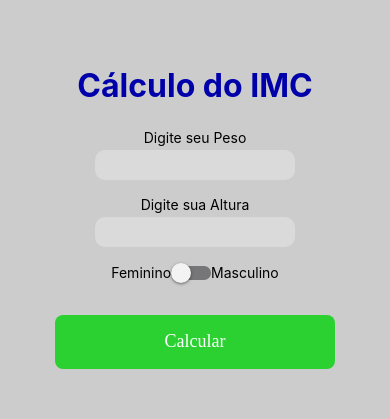
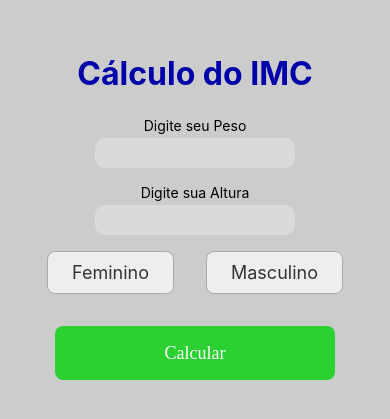
Before and after one commit to RafaCGM/app_health, a React Native app: screen /CalculoIMC in a window 390 px wide. Shown: the part 205-624 px from the top of the page. Built offline with nearby package versions, Linux system fonts and the light colour scheme.

Commit message:
Tirei o Alerta e coloquei o TouchableOpacity que é praticamente um botão para selecionar o masculino e feminino

```diff
--- a/src/screens/CalculoIMC.js
+++ b/src/screens/CalculoIMC.js
@@ -1,75 +1,103 @@
-import { View, Text, TextInput, Button, StyleSheet, Switch, TouchableOpacity, Alert} from "react-native";
-import {useState} from "react";
+import { View, Text, TextInput, StyleSheet, TouchableOpacity } from "react-native";
+import { useState } from "react";
 
-function CalculoIMCScreen(){
+function CalculoIMCScreen() {
     const [peso, setPeso] = useState('');
     const [altura, setAltura] = useState('');
-    const [genero, setGenero] = useState(false);
-    const toggleSwitch = () => setGenero(previousState => !previousState);
+    const [genero, setGenero] = useState(null); // null, 'F', 'M'
+    const [resultado, setResultado] = useState('');
+
+    const handleGenero = (g) => setGenero(g);
 
     const handleCalcular = () => {
         if (!peso || !altura) {
-            Alert.alert("Erro", "Preencha peso e altura corretamente.");
+            setResultado("Preencha peso e altura corretamente.");
             return;
         }
         const psNum = parseFloat(peso);
         const altNum = parseFloat(altura) / 100;
         if (!psNum || !altNum) {
-            Alert.alert("Erro", "Valores inválidos.");
+            setResultado("Valores inválidos.");
             return;
         }
         const imc = psNum / (altNum * altNum);
 
+        let classificacao = "";
         if (imc < 16)
-            return Alert.alert("Magreza Grave", `Seu IMC é de ${imc.toFixed(2)}`);
-        if (imc >= 16 && imc <= 16.9)
-            return Alert.alert("Magreza Moderada", `Seu IMC é de ${imc.toFixed(2)}`);
-        if (imc >= 17 && imc <= 18.5)
-            return Alert.alert("Magreza Leve", `Seu IMC é de ${imc.toFixed(2)}`);
-        if (imc >= 18.6 && imc <= 24.9)
-            return Alert.alert("Peso Ideal", `Seu IMC é de ${imc.toFixed(2)}`);
-        if (imc >= 25 && imc <= 29.9)
-            return Alert.alert("Sobrepeso", `Seu IMC é de ${imc.toFixed(2)}`);
-        if (imc >= 30 && imc <= 34.9)
-            return Alert.alert("Obesidade Grau 1", `Seu IMC é de ${imc.toFixed(2)}`);
-        if (imc >= 35 && imc <= 39.9)
-            return Alert.alert("Obesidade Grau 2", `Seu IMC é de ${imc.toFixed(2)}`);
-        if (imc > 40)
-            return Alert.alert("Obesidade Grau 3", `Seu IMC é de ${imc.toFixed(2)}`);
+            classificacao = "Magreza Grave";
+        else if (imc >= 16 && imc <= 16.9)
+            classificacao = "Magreza Moderada";
+        else if (imc >= 17 && imc <= 18.5)
+            classificacao = "Magreza Leve";
+        else if (imc >= 18.6 && imc <= 24.9)
+            classificacao = "Peso Ideal";
+        else if (imc >= 25 && imc <= 29.9)
+            classificacao = "Sobrepeso";
+        else if (imc >= 30 && imc <= 34.9)
+            classificacao = "Obesidade Grau 1";
+        else if (imc >= 35 && imc <= 39.9)
+            classificacao = "Obesidade Grau 2";
+        else if (imc > 40)
+            classificacao = "Obesidade Grau 3";
+
+        setResultado(`Seu IMC é ${imc.toFixed(2)}\n${classificacao}`);
     };
 
     return (
         <View style={styles.container}>
             <Text style={styles.titulo1}>Cálculo do IMC</Text>
             <Text>Digite seu Peso</Text>
-            <TextInput style={styles.textinput}
+            <TextInput
+                style={styles.textinput}
                 value={peso}
                 onChangeText={(text) => setPeso(text.replace(/\D/g, ""))}
                 keyboardType="number-pad"
             />
 
             <Text>Digite sua Altura</Text>
-            <TextInput style={styles.textinput}
+            <TextInput
+                style={styles.textinput}
                 value={altura}
                 onChangeText={(text) => setAltura(text.replace(/\D/g, ""))}
                 keyboardType="number-pad"
             />
 
-            <View style={styles.gen}>
-                <Text>Feminino</Text>
-                <Switch
-                    trackColor={{false: '#767577', true: '#81b0ff'}}
-                    thumbColor={genero ? '#f5dd4b' : '#f4f3f4'}
-                    ios_backgroundColor="#3e3e3e"
-                    onValueChange={toggleSwitch}
-                    value={genero}
-                />
-                <Text>Masculino</Text>
+            <View style={styles.genContainer}>
+                <TouchableOpacity
+                    style={[
+                        styles.genButton,
+                        genero === 'F' && styles.genButtonSelected
+                    ]}
+                    onPress={() => handleGenero('F')}
+                >
+                    <Text style={[
+                        styles.genText,
+                        genero === 'F' && styles.genTextSelected
+                    ]}>Feminino</Text>
+                </TouchableOpacity>
+                <TouchableOpacity
+                    style={[
+                        styles.genButton,
+                        genero === 'M' && styles.genButtonSelected
+                    ]}
+                    onPress={() => handleGenero('M')}
+                >
+                    <Text style={[
+                        styles.genText,
+                        genero === 'M' && styles.genTextSelected
+                    ]}>Masculino</Text>
+                </TouchableOpacity>
             </View>
 
             <TouchableOpacity onPress={handleCalcular} style={styles.touch}>
                 <Text style={styles.touchText}>Calcular</Text>
             </TouchableOpacity>
+
+            {resultado !== '' && (
+                <View style={styles.resultadoBox}>
+                    <Text style={styles.resultadoText}>{resultado}</Text>
+                </View>
+            )}
         </View>
     );
 }
@@ -77,26 +105,21 @@ function CalculoIMCScreen(){
 export default CalculoIMCScreen
 
 const styles = StyleSheet.create({
-    container:{
-        flex:1,
+    container: {
+        flex: 1,
         backgroundColor: '#ccc',
         alignItems: 'center',
         justifyContent: 'center',
         padding: 20
     },
-    titulo1:{
+    titulo1: {
         fontSize: 32,
         fontWeight: 'bold',
         textAlign: 'center',
         color: '#0000AA',
         marginBottom: 24
     },
-    label:{
-        fontSize: 20,
-        fontWeight: 'bold',
-        color: '#0000CC'
-    },
-    textinput:{
+    textinput: {
         fontSize: 25,
         backgroundColor: '#dddd',
         color: 'black',
@@ -106,20 +129,35 @@ const styles = StyleSheet.create({
         marginBottom: 16,
         marginTop: 4
     },
-    resultado:{
-        fontSize:50,
-    },
-    button:{
-        fontSize: 50,
-        margin: 20,
-    },
-    gen:{
+    genContainer: {
         flexDirection: "row",
         alignItems: "center",
-        marginBottom: 16
+        marginBottom: 16,
+        gap: 16
     },
-    touch:{
-        backgroundColor:"#2AD131",
+    genButton: {
+        paddingVertical: 10,
+        paddingHorizontal: 24,
+        borderRadius: 8,
+        backgroundColor: "#eee",
+        borderWidth: 1,
+        borderColor: "#aaa",
+        marginHorizontal: 8
+    },
+    genButtonSelected: {
+        backgroundColor: "#2AD131",
+        borderColor: "#2AD131"
+    },
+    genText: {
+        fontSize: 18,
+        color: "#333"
+    },
+    genTextSelected: {
+        color: "#FFF",
+        fontWeight: "bold"
+    },
+    touch: {
+        backgroundColor: "#2AD131",
         width: "80%",
         height: 54,
         justifyContent: "center",
@@ -127,9 +165,22 @@ const styles = StyleSheet.create({
         borderRadius: 8,
         marginTop: 16
     },
-    touchText:{
+    touchText: {
         fontFamily: "Poppins",
         color: "#FFF",
         fontSize: 18
+    },
+    resultadoBox: {
+        marginTop: 24,
+        backgroundColor: "#fff",
+        borderRadius: 10,
+        padding: 20,
+        alignItems: "center",
+        width: "90%"
+    },
+    resultadoText: {
+        fontSize: 22,
+        color: "#000",
+        textAlign: "center"
     }
-})
+});
```
